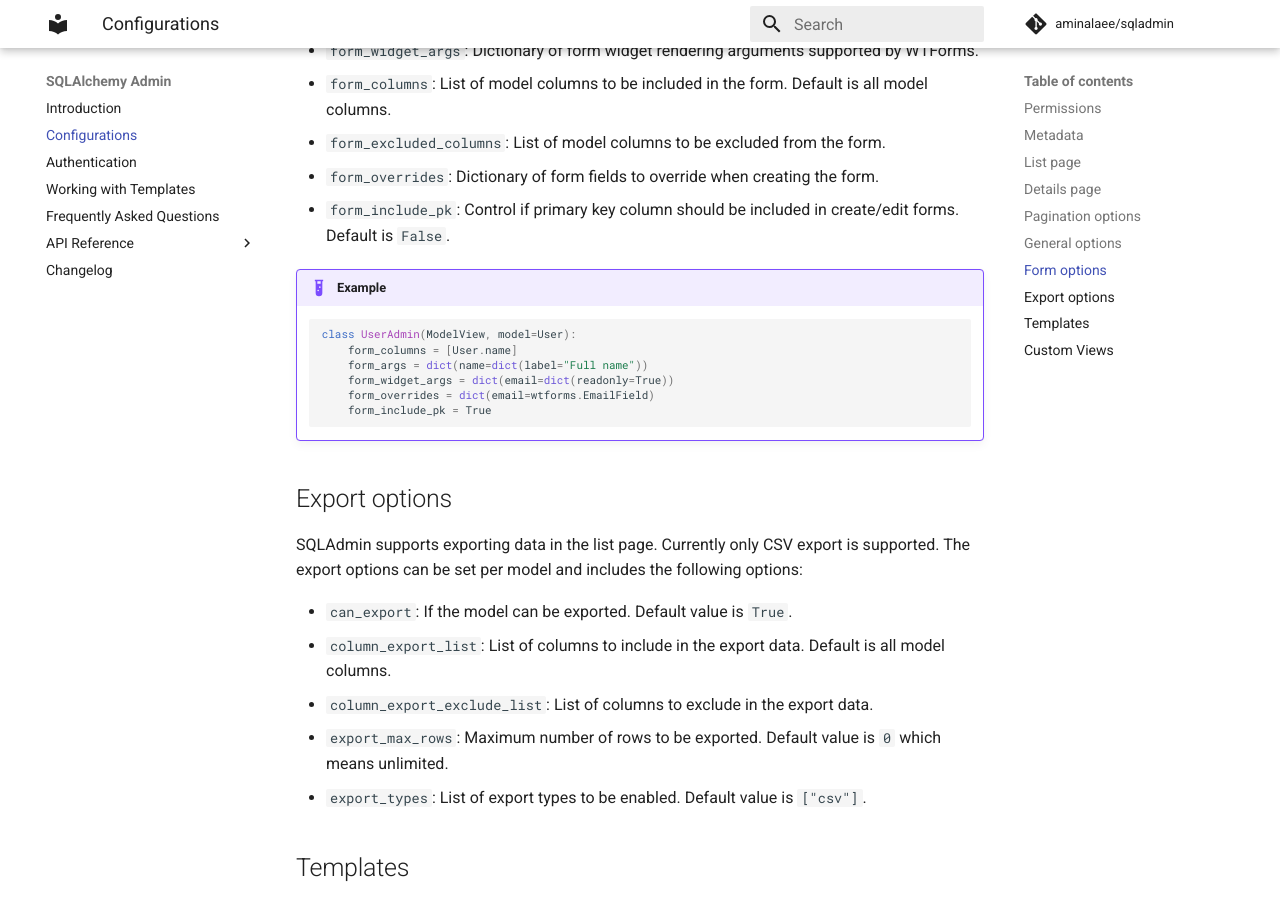
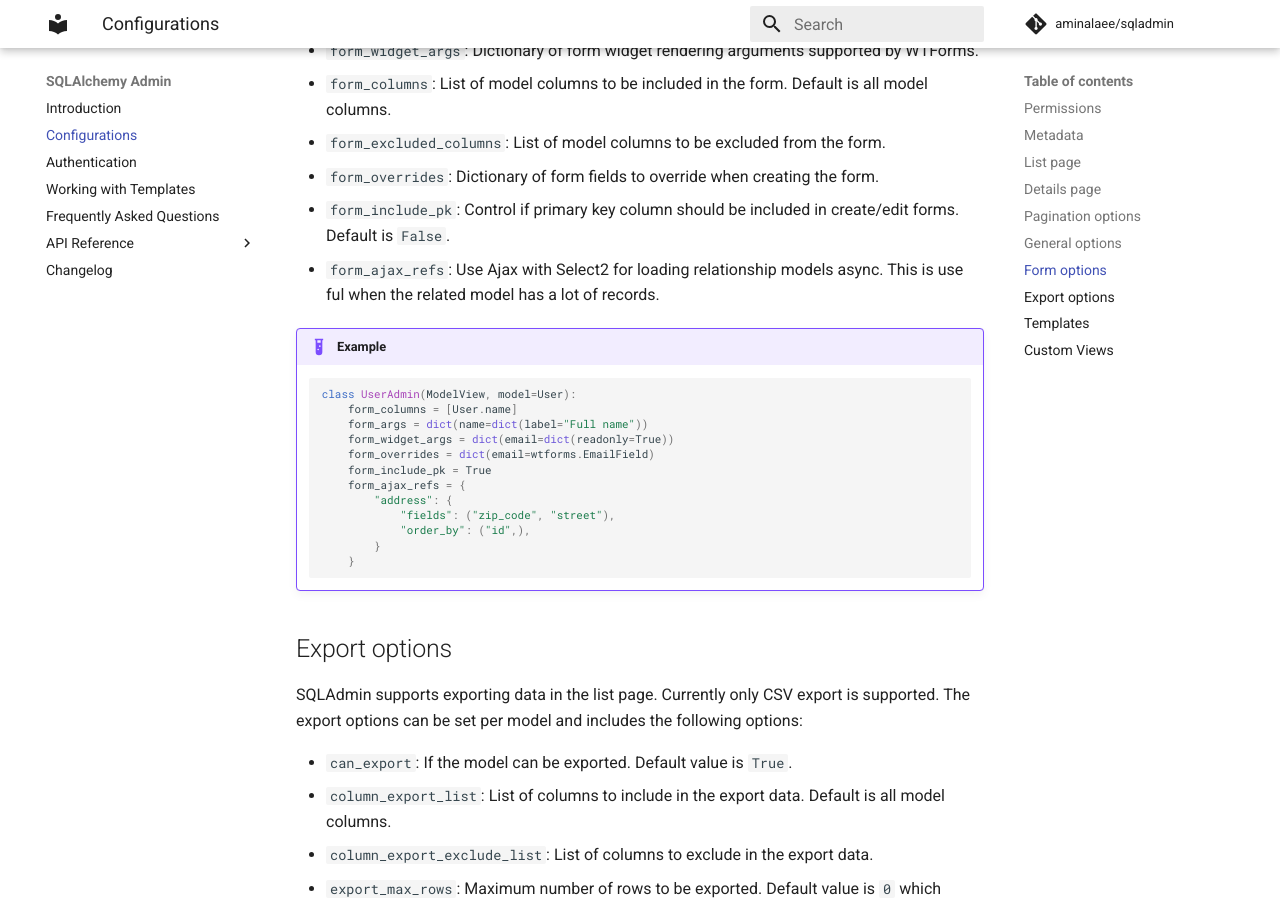
Before and after one commit to aminalaee/sqladmin, an MkDocs documentation site: the page built from docs/configurations.md, in a window 1280 px wide and 900 px high, scrolled down 4480 px. Built offline with MkDocs 1.6.1 and Material for MkDocs 9.7.7, drawn with Linux system fonts in a browser that asks for light colours; comment, search, counter and statistics services are not loaded.

Commit message:
Add docs for form_ajax_refs (#302)

````diff
--- a/docs/configurations.md
+++ b/docs/configurations.md
@@ -200,6 +200,7 @@
 * `form_excluded_columns`: List of model columns to be excluded from the form.
 * `form_overrides`: Dictionary of form fields to override when creating the form.
 * `form_include_pk`: Control if primary key column should be included in create/edit forms. Default is `False`.
+* `form_ajax_refs`: Use Ajax with Select2 for loading relationship models async. This is use ful when the related model has a lot of records.
 
 !!! example
 
@@ -210,6 +211,12 @@
         form_widget_args = dict(email=dict(readonly=True))
         form_overrides = dict(email=wtforms.EmailField)
         form_include_pk = True
+        form_ajax_refs = {
+            "address": {
+                "fields": ("zip_code", "street"),
+                "order_by": ("id",),
+            }
+        }
     ```
 
 ## Export options
````
Also changed, not shown: docs/api_reference/model_view.md (+1 -0 lines), 1 other file.
